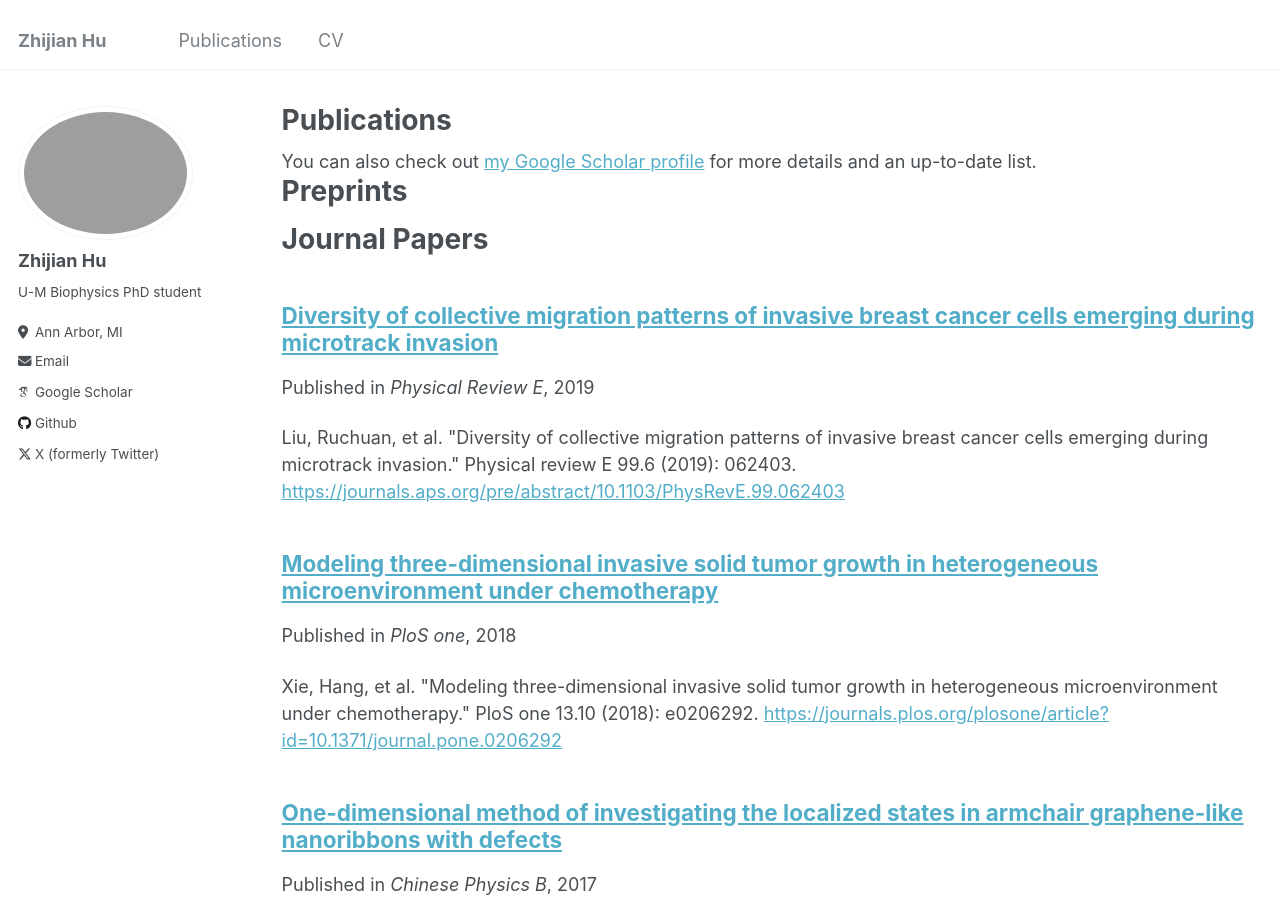
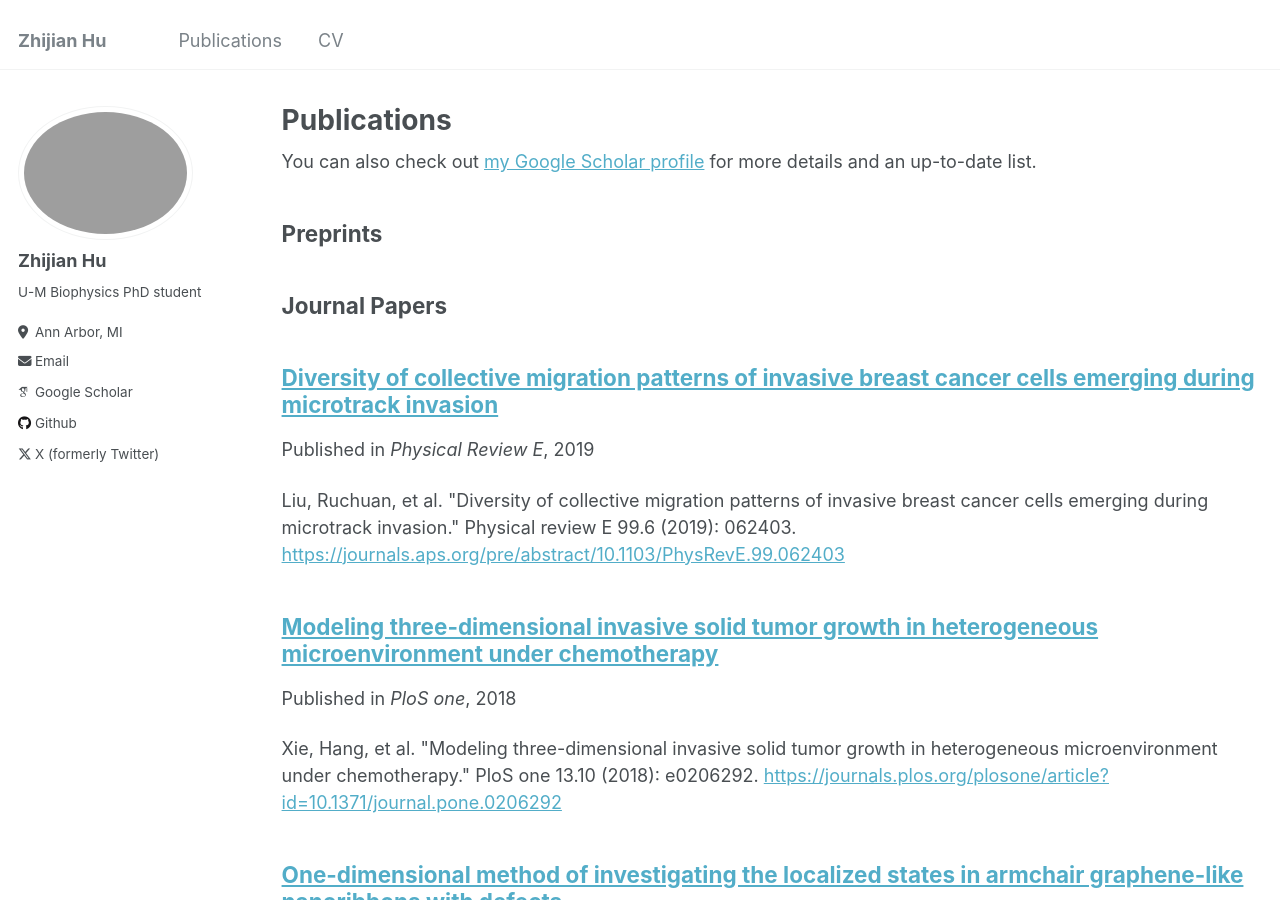
Before and after one commit to Zzzzzhijian/Zzzzzhijian.github.io, a Jekyll site: the page built from _pages/publications.md, in a window 1280 px wide and 900 px high. Built offline with Jekyll 4.4.1, drawn with Linux system fonts in a browser that asks for light colours; some web fonts are replaced.

```diff
--- a/_pages/publications.md
+++ b/_pages/publications.md
@@ -12,9 +12,11 @@ author_profile: true
 {% include base_path %}
 
 
-# Preprints
+## Preprints
 
-# Journal Papers
+
+
+## Journal Papers
 
 {% for post in site.publications reversed %}
   {% include archive-single.html %}
```
Also changed, not shown: _includes/archive-single.html (+9 -0 lines).
